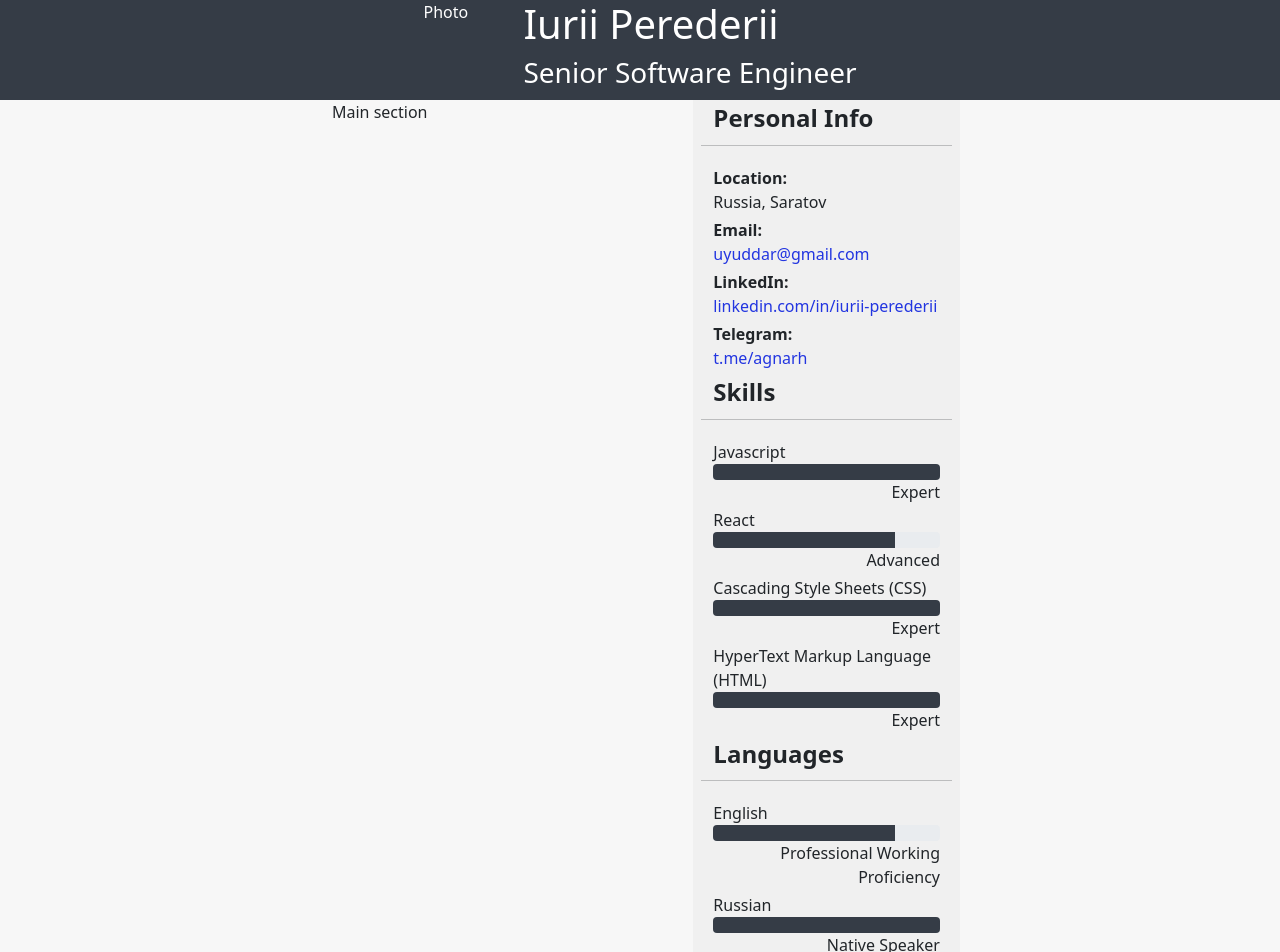
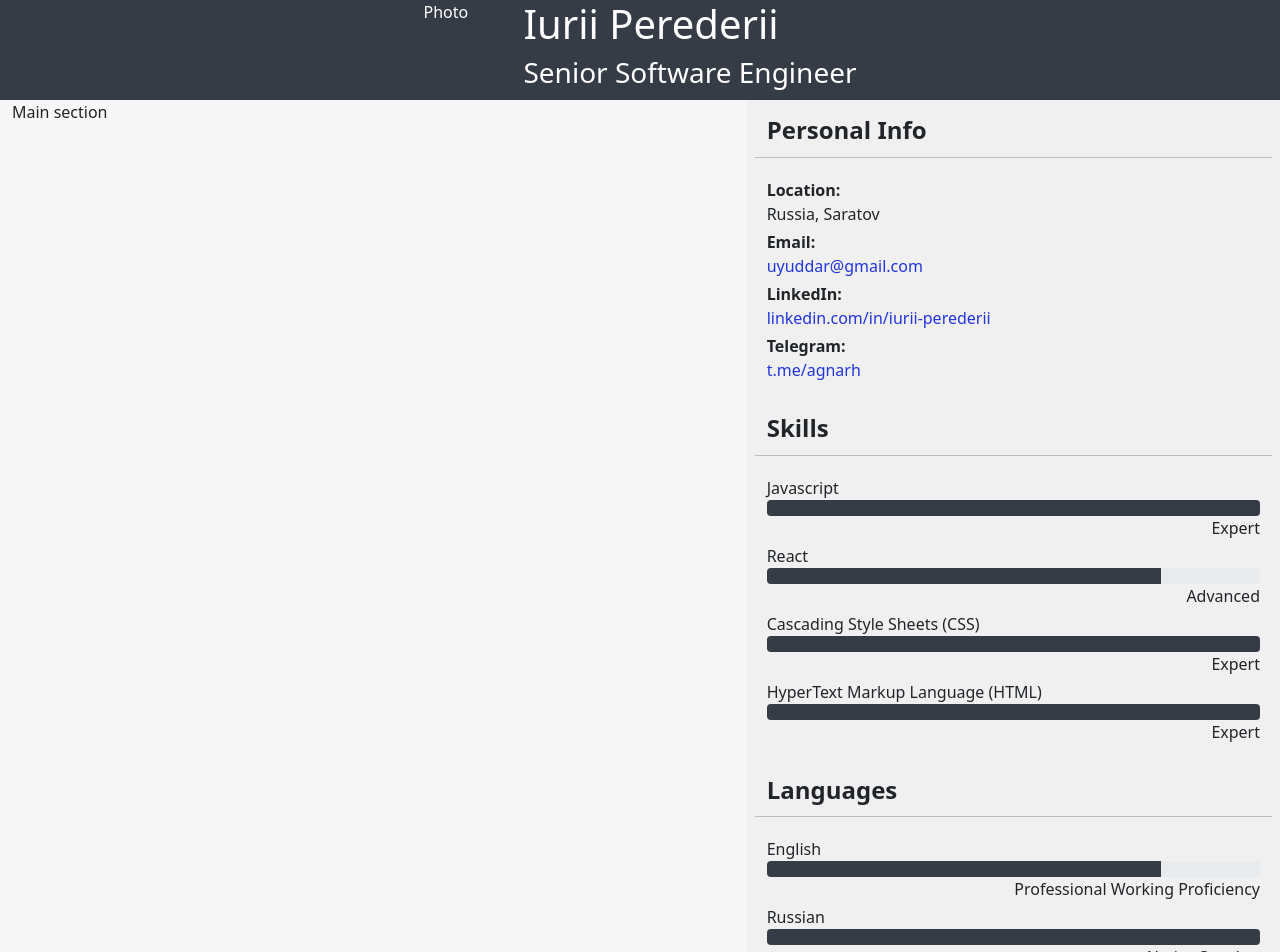
Before and after one commit to Agnarh/agnarh.github.io, a React app in the folder site/: page / in a window 1280 px wide. Shown: the top 952 px of the page. Built offline with nearby package versions, Linux system fonts and the light colour scheme.

Commit message:
Refactoring of the file structure

```diff
--- a/site/src/sideSection/sideSectionWrapper.tsx
+++ b/site/src/common/sideSectionWrapper.tsx
@@ -1,12 +1,12 @@
 import React, { FC } from 'react';
 
-type SideSectionWrapperProps = {
+type SectionWrapperProps = {
     name: string;
     children: React.ReactNode;
 };
 
-export const SideSectionWrapper: FC<SideSectionWrapperProps> = ({ name, children }) => (
-    <div className="row gy-1 px-2 py-1">
+export const SectionWrapper: FC<SectionWrapperProps> = ({ name, children }) => (
+    <div className="row gy-1 px-2 py-3">
         <h4 className="fw-bold">{name}</h4>
         <hr/>
         {children}
--- a/site/src/content/index.tsx
+++ b/site/src/content/index.tsx
@@ -5,7 +5,7 @@ import { MainSection } from '../mainSection';
 export const Content = () => (
     <div className="container-fluid">
         <div className="row justify-content-center">
-            <div className="col col-12 col-xl-6">
+            <div className="col col-12 col-xxl-8">
                 <div className="row">
                     <MainSection />
                     <SideSection />
--- a/site/src/sideSection/languages.tsx
+++ b/site/src/sideSection/languages.tsx
@@ -1,10 +1,10 @@
 import React from 'react';
-import { SideSectionWrapper } from './sideSectionWrapper';
+import { SectionWrapper } from '../common/sideSectionWrapper';
 import { SkillRecord } from './skillRecord';
 
 export const Languages = () => (
-    <SideSectionWrapper name="Languages">
+    <SectionWrapper name="Languages">
         <SkillRecord name="English" value={80} label="Professional Working Proficiency" />
         <SkillRecord name="Russian" value={100} label="Native Speaker" />
-    </SideSectionWrapper>
+    </SectionWrapper>
 );
--- a/site/src/sideSection/personalInfo.tsx
+++ b/site/src/sideSection/personalInfo.tsx
@@ -1,9 +1,9 @@
 import React from 'react';
-import { SideSectionWrapper } from './sideSectionWrapper';
+import { SectionWrapper } from '../common/sideSectionWrapper';
 import { ContactRecord } from './contactRecord';
 
 export const PersonalInfo = () => (
-    <SideSectionWrapper name="Personal Info">
+    <SectionWrapper name="Personal Info">
         <ContactRecord
             name="Location"
             value="Russia, Saratov" />
@@ -19,5 +19,5 @@ export const PersonalInfo = () => (
             name="Telegram"
             href="https://t.me/agnarh"
             value="t.me/agnarh" />
-    </SideSectionWrapper>
+    </SectionWrapper>
 );
--- a/site/src/sideSection/skills.tsx
+++ b/site/src/sideSection/skills.tsx
@@ -1,12 +1,12 @@
 import React from 'react';
-import { SideSectionWrapper } from './sideSectionWrapper';
+import { SectionWrapper } from '../common/sideSectionWrapper';
 import { SkillRecord } from './skillRecord';
 
 export const Skills = () => (
-    <SideSectionWrapper name="Skills">
+    <SectionWrapper name="Skills">
         <SkillRecord name="Javascript" value={100} label="Expert" />
         <SkillRecord name="React" value={80} label="Advanced" />
         <SkillRecord name="Cascading Style Sheets (CSS)" value={100} label="Expert" />
         <SkillRecord name="HyperText Markup Language (HTML)" value={100} label="Expert" />
-    </SideSectionWrapper>
+    </SectionWrapper>
 );
```
